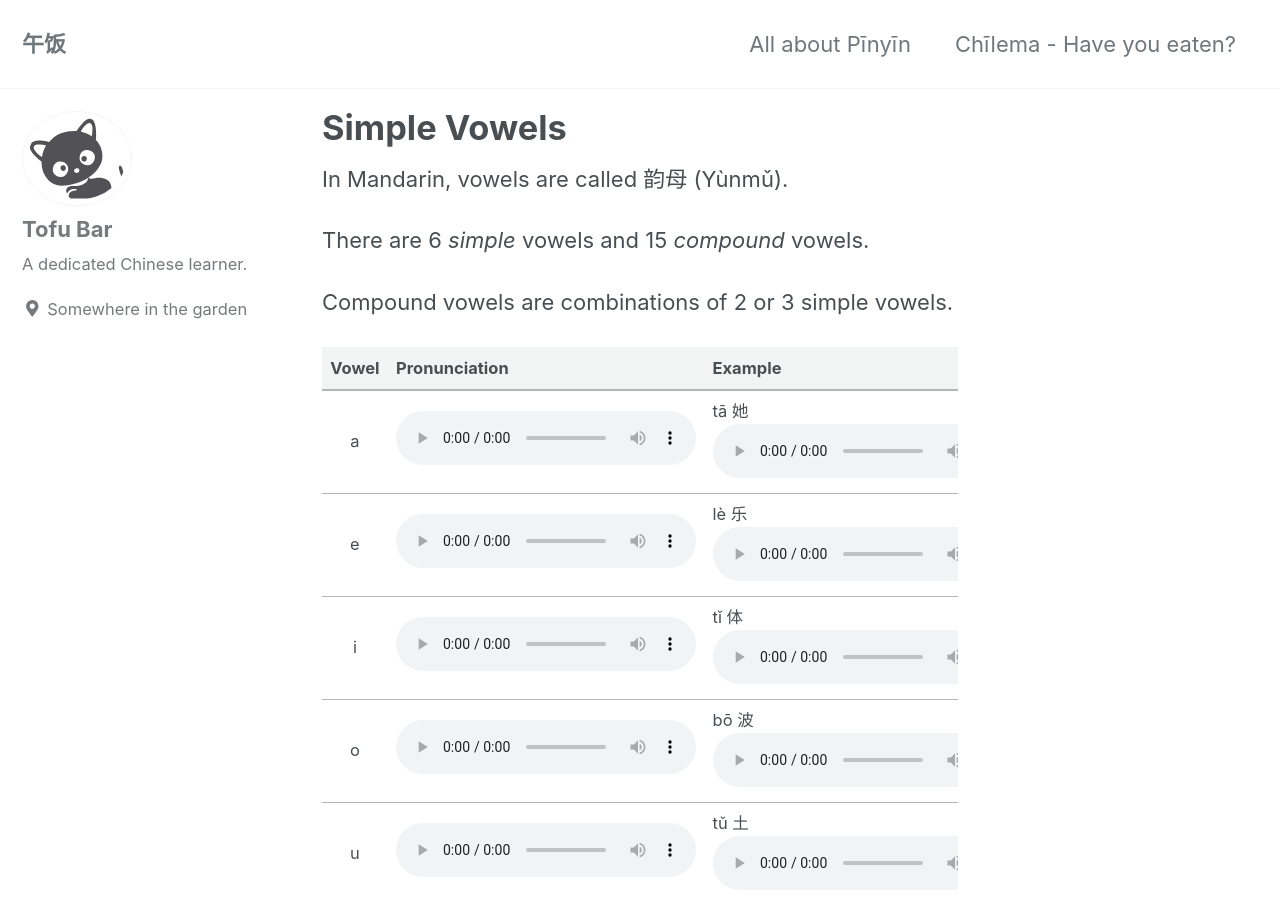
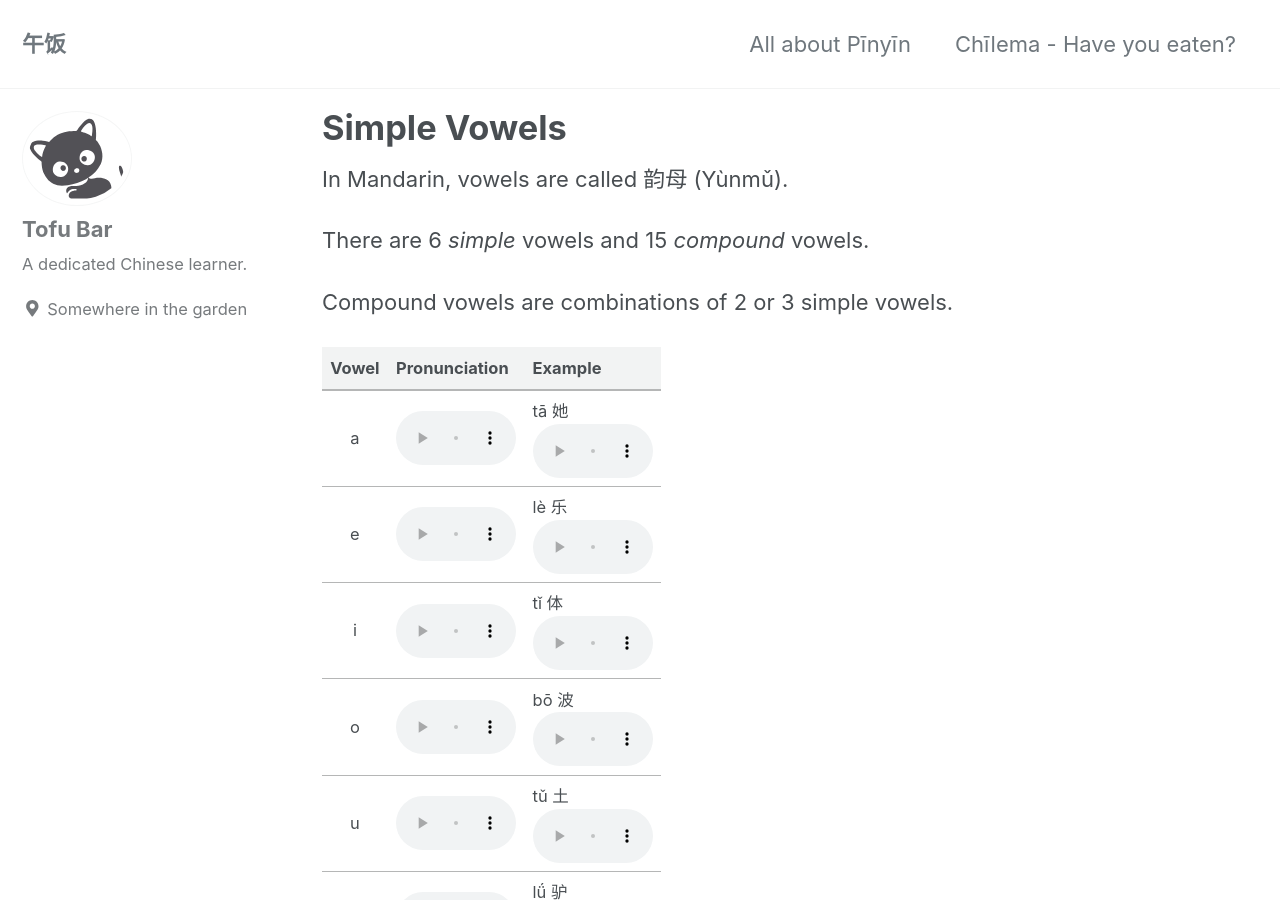
Before and after one commit to afoowalksintoabar/afoowalksintoabar.github.io, a Jekyll site: the page built from _pinyin/simple-vowels.md, in a window 1280 px wide and 900 px high. Built offline with Jekyll 4.4.1, drawn with Linux system fonts in a browser that asks for light colours; cached includes are drawn as plain includes; nearby versions of some CDN libraries.

Commit message:
Audio control alignment in table

```diff
--- a/_layouts/default.html
+++ b/_layouts/default.html
@@ -12,6 +12,7 @@
   <head>
     {% include head.html %}
     {% include head/custom.html %}
+    <link rel="stylesheet" href="/assets/css/styles.css">
   </head>
 
   <body class="layout--{{ page.layout | default: layout.layout }}{% if page.classes or layout.classes %}{{ page.classes | default: layout.classes | join: ' ' | prepend: ' ' }}{% endif %}">
--- a/_pinyin/simple-vowels.md
+++ b/_pinyin/simple-vowels.md
@@ -10,9 +10,9 @@ Compound vowels are combinations of 2 or 3 simple vowels.
 
  Vowel | Pronunciation | Example
 :-------------: | ------------- | -------------
-a  | <audio controls src="/assets/audio/0001.wav"></audio> | tā 她 <br> <audio controls src="/assets/audio/0001-1.wav"></audio>
-e  | <audio controls src="/assets/audio/0002.wav"></audio> | lè 乐 <br> <audio controls src="/assets/audio/0002-1.wav"></audio>
-i	| <audio controls src="/assets/audio/0003.wav"></audio> | tǐ 体 <br> <audio controls src="/assets/audio/0003-1.wav"></audio>
-o	| <audio controls src="/assets/audio/0004.wav"></audio> | bō 波 <br> <audio controls src="/assets/audio/0004-1.wav"></audio>
-u	| <audio controls src="/assets/audio/0005.wav"></audio> | tǔ 土 <br> <audio controls src="/assets/audio/0005-1.wav"></audio>
-ü	| <audio controls src="/assets/audio/0006.wav"></audio> | lǘ 驴 <br> <audio controls src="/assets/audio/0006-1.wav"></audio>
+a  | <audio controls src="/assets/audio/0001.wav" class="audio-control" /> | <span class="audio-control">tā 她 <audio controls src="/assets/audio/0001-1.wav" class="audio-control" /></span>
+e  | <audio controls src="/assets/audio/0002.wav" class="audio-control" /> | <span class="audio-control">lè 乐 <audio controls src="/assets/audio/0002-1.wav" class="audio-control" /></span>
+i	| <audio controls src="/assets/audio/0003.wav" class="audio-control" /> | <span class="audio-control">tǐ 体 <audio controls src="/assets/audio/0003-1.wav" class="audio-control" /></span>
+o	| <audio controls src="/assets/audio/0004.wav" class="audio-control" /> | <span class="audio-control">bō 波 <audio controls src="/assets/audio/0004-1.wav" class="audio-control" /></span>
+u	| <audio controls src="/assets/audio/0005.wav" class="audio-control" /> | <span class="audio-control">tǔ 土 <audio controls src="/assets/audio/0005-1.wav" class="audio-control" /></span>
+ü	| <audio controls src="/assets/audio/0006.wav" class="audio-control" /> | <span class="audio-control">lǘ 驴 <audio controls src="/assets/audio/0006-1.wav" class="audio-control" /></span>
--- /dev/null
+++ b/_sass/main.scss
@@ -0,0 +1,5 @@
+.audio-control {
+  width: 120px;
+  vertical-align: top;
+  display: table-cell;
+}
--- /dev/null
+++ b/assets/css/styles.scss
@@ -0,0 +1,3 @@
+---
+---
+@import "main";
```
